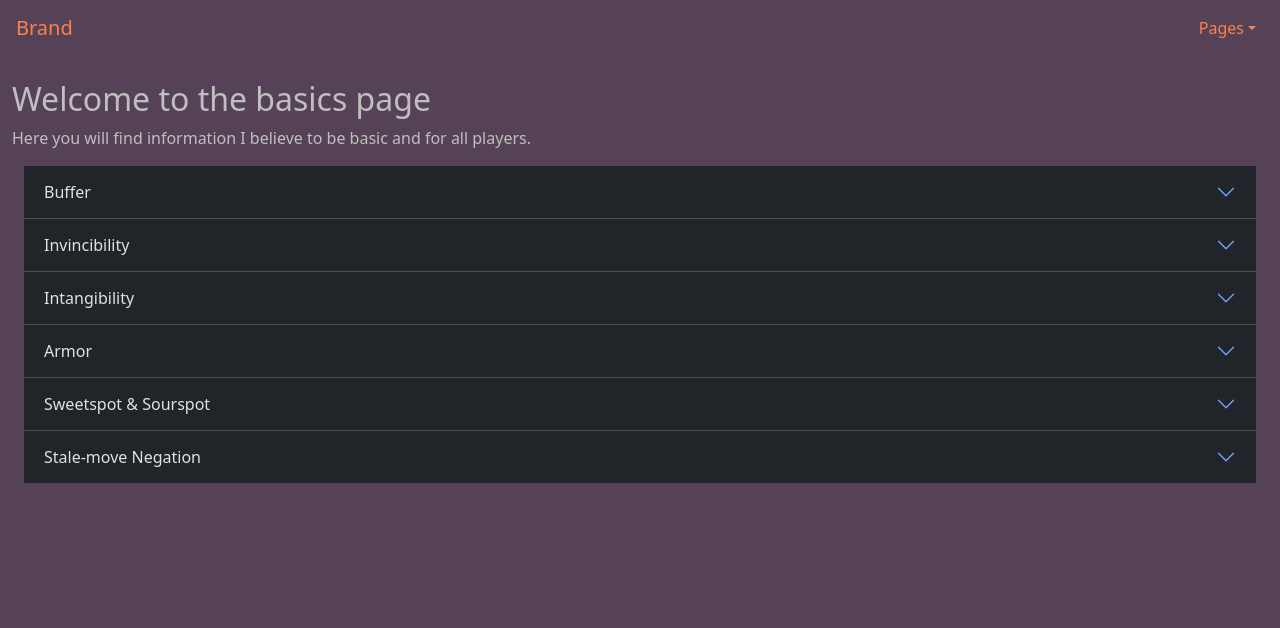
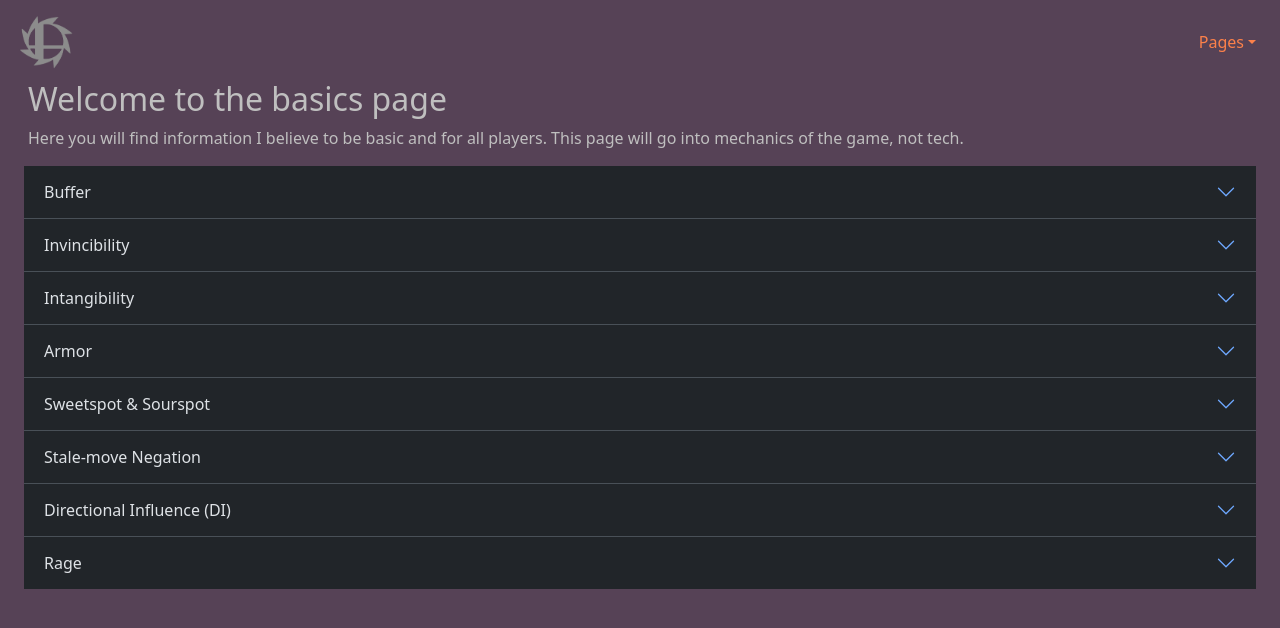
Before and after one commit to TheQueepingHour/smashtingz, a React (Create React App) app: page /basics in a window 1280 px wide. Shown: the top 628 px of the page. Built offline with nearby package versions, Linux system fonts and the light colour scheme.

Commit message:
Added placeholder image for brand, added to Navigate, and added more info to basics

```diff
--- a/src/App.css
+++ b/src/App.css
@@ -18,6 +18,11 @@ body {
     background: #564256;
 }
 
+.brandImg {
+    max-height: 3em;
+    max-width: 3em;
+}
+
 .bgC {
     background: #96939B;
 }
--- a/src/components/Basics.js
+++ b/src/components/Basics.js
@@ -4,12 +4,12 @@ import { Container, Accordion } from "react-bootstrap";
 const Basics = () => {
     return (
         <Container fluid style={{paddingTop: '5em'}}>
-            <div className="platText">
+            <div className="platText mx-3">
                 <h2>
                     Welcome to the basics page
                 </h2>
                 <p>
-                    Here you will find information I believe to be basic and for all players.
+                    Here you will find information I believe to be basic and for all players. This page will go into mechanics of the game, not tech.
                 </p>
             </div>
             <Container fluid>
@@ -68,6 +68,20 @@ const Basics = () => {
                             There is a "queue" type of system in place, and this is how the game keeps track of how stale a move is. There are 9 slots for this queue, so if you use a move and then use 9 moves after it, it will become 'fresh' and do full knockback and damage.
                         </Accordion.Body>
                     </Accordion.Item>
+                    <Accordion.Item eventKey="6">
+                        <Accordion.Header>Directional Influence (DI)</Accordion.Header>
+                        <Accordion.Body>
+                            <span className="coralText">"The control the receiver of an attack has over their trajectory"</span><br /><a href="https://www.ssbwiki.com/Directional_influence">Wiki Link</a><br />
+                            This is a very complicated topic with a lot of math involved, but basically, if you get hit, you can hold in a certain direction to influence the way you fly when hit.
+                        </Accordion.Body>
+                    </Accordion.Item>
+                    <Accordion.Item eventKey="7">
+                        <Accordion.Header>Rage</Accordion.Header>
+                        <Accordion.Body>
+                            TLDR; The more damage your character takes, the more damage and knockback your attacks do. <br />
+                            Lucario's Aura, Joker's Arsene meter, and Terry's GO meter are some examples of special conditions met only through taking damage and accumulating "rage".
+                        </Accordion.Body>
+                    </Accordion.Item>
                 </Accordion>
             </Container>
         </Container>
--- a/src/components/Navigate.js
+++ b/src/components/Navigate.js
@@ -7,7 +7,7 @@ const Navigate = () => {
         <>
         <Navbar expand='md' fixed='top' data-bs-theme='dark' className="navBGC">
             <Navbar.Brand href="/" className="px-3 coralText">
-                Brand
+                <img src="/logoplaceholder.png" alt="placeholder" className="brandImg"/>
             </Navbar.Brand>
             <Navbar.Toggle aria-controls="basic-navbar-nav" />
             <Navbar.Collapse id="basic-navbar-nav coralText">
```
Also changed, not shown: public/logoplaceholder.png (added).
